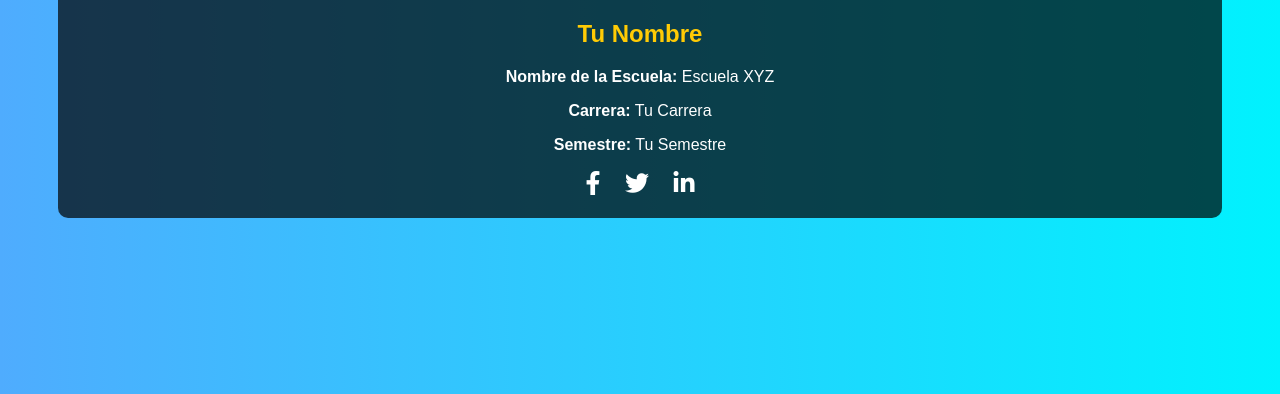
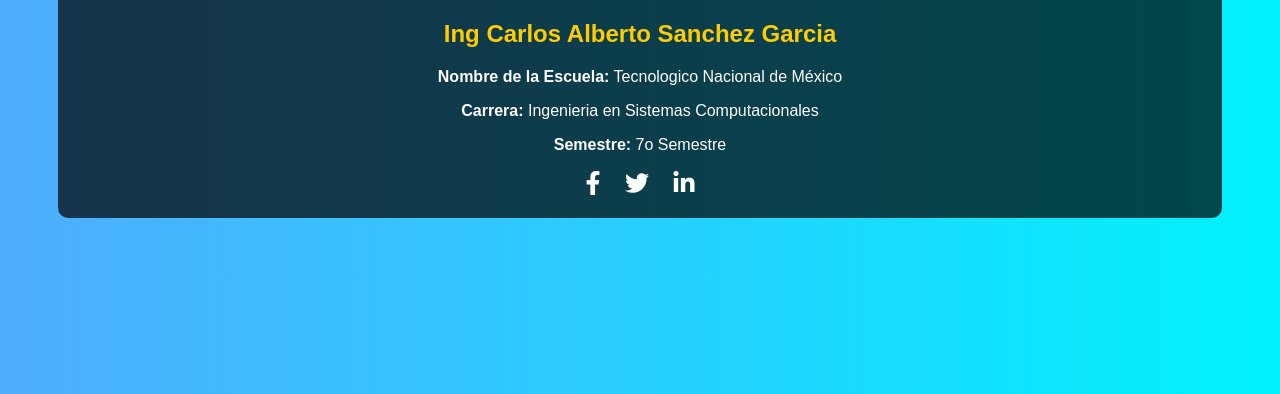
Before and after one commit to csanchez83/WebApp01, a PHP site: page / in a window 1280 px wide. Shown: the part 176-570 px from the top of the page. Run offline with PHP 8.4, Linux system fonts and the light colour scheme; some libraries are stand-ins or nearby versions.

Commit message:
MisDatos

```diff
--- a/index.php
+++ b/index.php
@@ -38,10 +38,10 @@
     <div class="container">
         <h1>Bienvenido al Curso de Cloud Computing</h1>
         <img src="https://via.placeholder.com/150" alt="Foto de perfil" class="profile-img">
-        <h2><?php echo 'Tu Nombre'; ?></h2>
-        <p><strong>Nombre de la Escuela:</strong> <?php echo 'Escuela XYZ'; ?></p>
-        <p><strong>Carrera:</strong> <?php echo 'Tu Carrera'; ?></p>
-        <p><strong>Semestre:</strong> <?php echo 'Tu Semestre'; ?></p>
+        <h2><?php echo 'Ing Carlos Alberto Sanchez Garcia'; ?></h2>
+        <p><strong>Nombre de la Escuela:</strong> <?php echo 'Tecnologico Nacional de México'; ?></p>
+        <p><strong>Carrera:</strong> <?php echo 'Ingenieria en Sistemas Computacionales'; ?></p>
+        <p><strong>Semestre:</strong> <?php echo '7o Semestre'; ?></p>
         <div class="icons">
             <a href="#"><i class="fab fa-facebook-f"></i></a>
             <a href="#"><i class="fab fa-twitter"></i></a>
```
